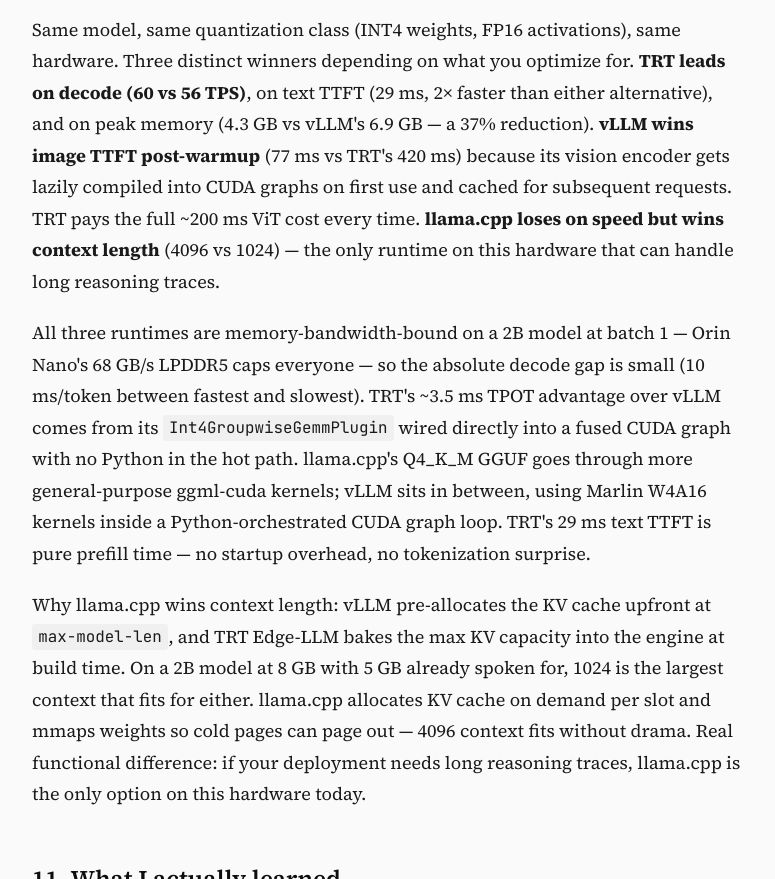
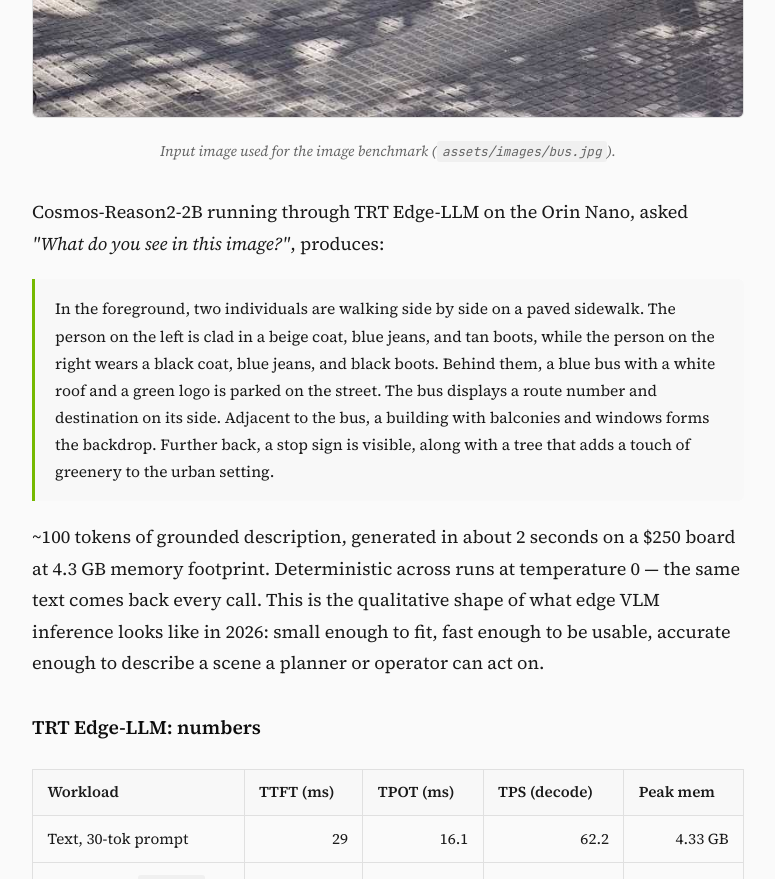
Before and after one commit to hokwangchoi/jetson-orin-nano-benchmarks, a plain HTML site: page vlm-benchmarks/index.html in a window 1280 px wide. Shown: the part 11000-11879 px from the top of the page, without its empty margins (252-1027 px from the left). Drawn offline with nearby package versions, Linux system fonts and the light colour scheme.

```diff
--- a/vlm-benchmarks/index.html
+++ b/vlm-benchmarks/index.html
@@ -154,6 +154,31 @@
             border-radius: 0 6px 6px 0;
         }
         .tldr strong { color: var(--heading); }
+
+        .figure {
+            margin: 2rem 0;
+            text-align: center;
+        }
+        .figure img {
+            max-width: 100%;
+            border-radius: 6px;
+            border: 1px solid var(--border);
+        }
+        .figure figcaption {
+            margin-top: 0.75rem;
+            font-size: 0.9rem;
+            color: var(--text-muted);
+            font-style: italic;
+        }
+
+        .model-output {
+            background: var(--card-bg);
+            border-left: 3px solid var(--accent);
+            padding: 1rem 1.25rem;
+            margin: 1.25rem 0;
+            border-radius: 0 6px 6px 0;
+            font-size: 0.97rem;
+        }
 
         .warning {
             background: #ffe0e0;
@@ -492,6 +517,23 @@
             The Concat adds one extra kernel launch per forward pass — microseconds at batch 1, not visible in the benchmark numbers. The engine runs clean through <code>llm_inference</code> and produces fluent descriptions of the bus image.
         </p>
 
+        <figure class="figure">
+            <img src="assets/images/bus.jpg" alt="Street scene: two pedestrians walking past a blue bus">
+            <figcaption>Input image used for the image benchmark (<code>assets/images/bus.jpg</code>).</figcaption>
+        </figure>
+
+        <p>
+            Cosmos-Reason2-2B running through TRT Edge-LLM on the Orin Nano, asked <em>"What do you see in this image?"</em>, produces:
+        </p>
+
+        <div class="model-output">
+            In the foreground, two individuals are walking side by side on a paved sidewalk. The person on the left is clad in a beige coat, blue jeans, and tan boots, while the person on the right wears a black coat, blue jeans, and black boots. Behind them, a blue bus with a white roof and a green logo is parked on the street. The bus displays a route number and destination on its side. Adjacent to the bus, a building with balconies and windows forms the backdrop. Further back, a stop sign is visible, along with a tree that adds a touch of greenery to the urban setting.
+        </div>
+
+        <p>
+            ~100 tokens of grounded description, generated in about 2 seconds on a $250 board at 4.3 GB memory footprint. Deterministic across runs at temperature 0 — the same text comes back every call. This is the qualitative shape of what edge VLM inference looks like in 2026: small enough to fit, fast enough to be usable, accurate enough to describe a scene a planner or operator can act on.
+        </p>
+
         <h3>TRT Edge-LLM: numbers</h3>
 
         <table>
```
Also changed, not shown: 2 other files.
